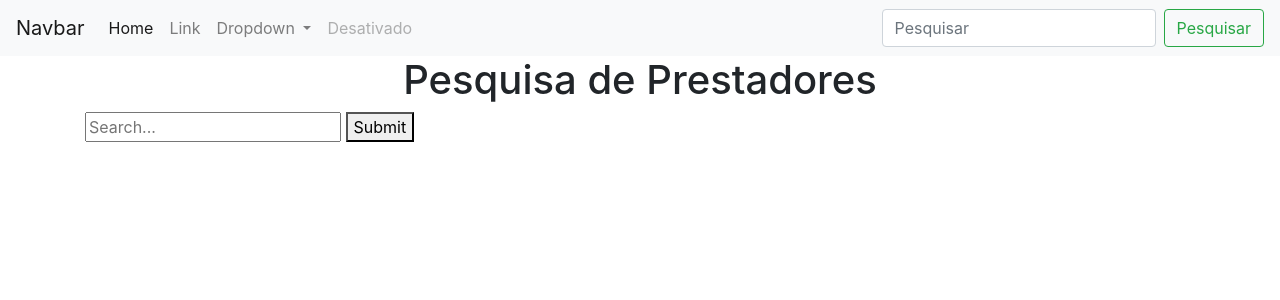
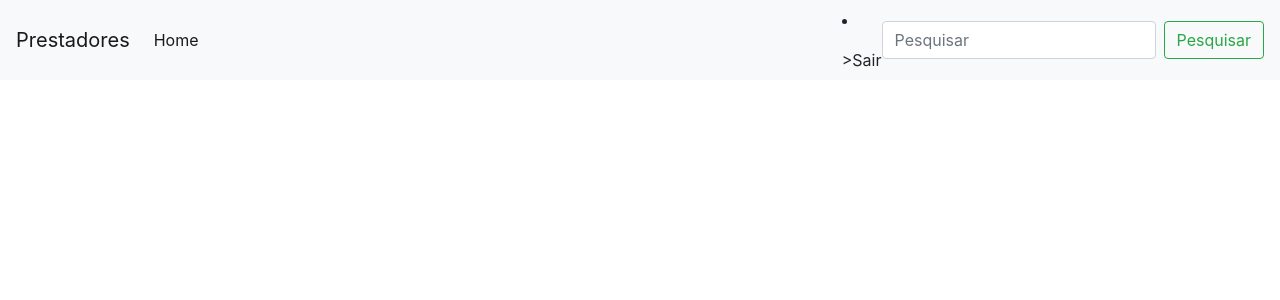
Before and after one commit to jvsantillo/iapl201901, a Django app: page /prestadores/ in a window 1280 px wide. Shown: the top 300 px of the page. Run offline with Django 3.2, Linux system fonts and the light colour scheme; the visitor is signed in with stand-in values (Sample User, id 1); some libraries are stand-ins or nearby versions.

Commit message:
Alteração da navbar

```diff
--- a/prestadores/templates/prestadores/index.html
+++ b/prestadores/templates/prestadores/index.html
@@ -15,6 +15,8 @@
 
 <body>
     {% if user.is_authenticated %}
+
+    <!--
     <nav class="navbar navbar-expand-lg navbar-light bg-light">
         <a class="navbar-brand" href="#">Navbar</a>
         <button class="navbar-toggler" type="button" data-toggle="collapse" data-target="#conteudoNavbarSuportado" aria-controls="conteudoNavbarSuportado" aria-expanded="false" aria-label="Alterna navegação">
@@ -50,8 +52,9 @@
           </form>
         </div>
       </nav>
+    -->
 
-<!--    <nav class="navbar navbar-expand-lg navbar-light bg-light">
+    <nav class="navbar navbar-expand-lg navbar-light bg-light">
         <a class="navbar-brand" href="#">Prestadores</a>
         <button class="navbar-toggler" type="button" data-toggle="collapse" data-target="#conteudoNavbarSuportado" aria-controls="conteudoNavbarSuportado" aria-expanded="false" aria-label="Alterna navegação">
           <span class="navbar-toggler-icon"></span>
@@ -72,8 +75,7 @@
           </form>
         </div>
       </nav>
-    -->
-    <center>
+<!--    <center>
         <h1>Pesquisa de Prestadores</h1>
     </center>
     <div class="container">
@@ -82,6 +84,7 @@
               <button id="search_submit" type="submit" >Submit</button>
             </form>
     </div>
+-->
     {% else %}
     <h1>Você não está logado</h1>
     <a href="{% url 'login' %}">Logar</a>
```
